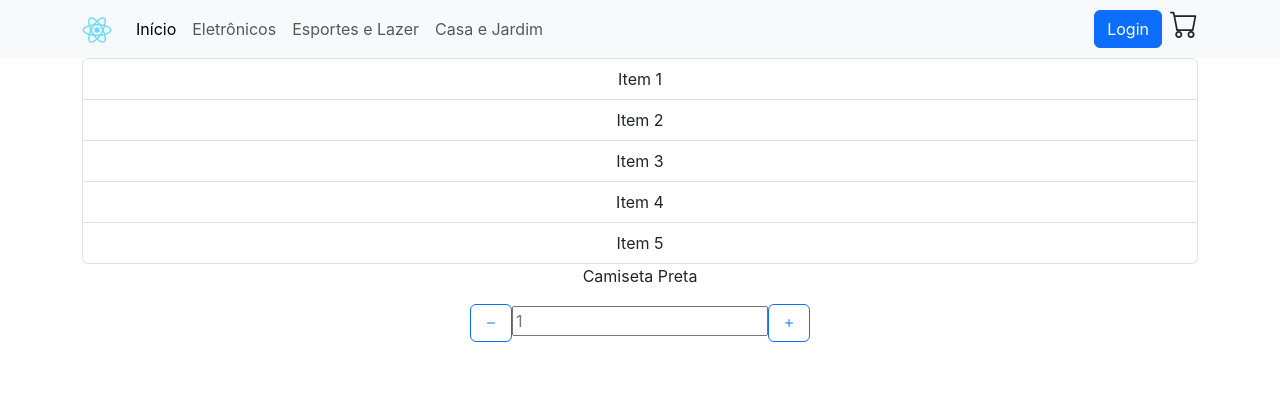
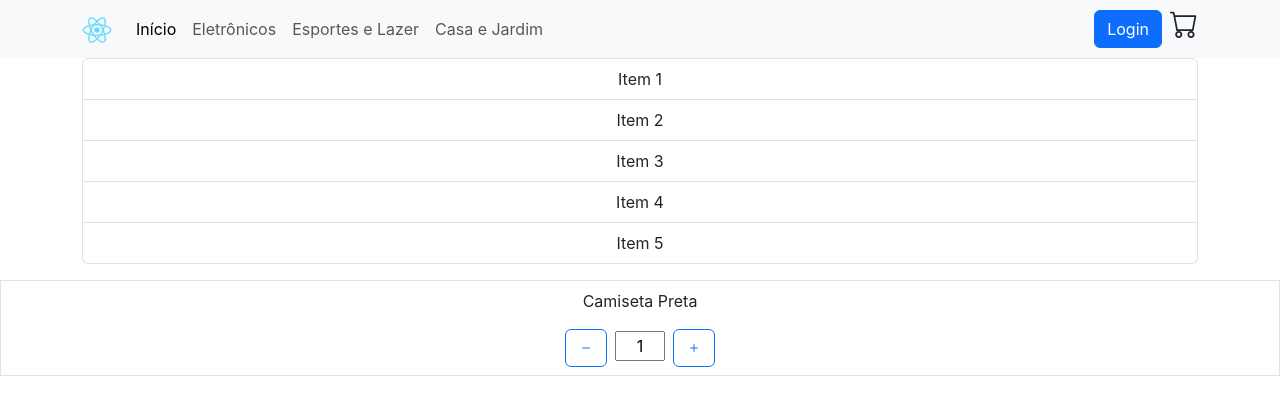
Before and after one commit to juan-silveira/muambas-silveira, a React (Create React App) app: page / in a window 1280 px wide. Shown: the top 414 px of the page. Built offline with nearby package versions, Linux system fonts and the light colour scheme.

Commit message:
feat: ItemCount

```diff
--- a/src/components/ItemCount/index.jsx
+++ b/src/components/ItemCount/index.jsx
@@ -1,18 +1,28 @@
+import React, { useState } from "react";
+
 const ItemCount = (props) => {
 
-    const stock = props.stock;
-    const initial = props.initial;
+    const stock = parseInt(props.stock);
+    const initial = parseInt(props.initial);
+    const [count, setCount] = useState(initial);
 
+    function removeItem() {
+        if(count > initial)
+        return setCount(count - 1)
+    }
 
-
+    function addItem() {
+        if(count < stock)
+        return setCount(count + 1)
+    }
 
     return (
         <>
-            <div className="form-group">
+            <div className="form-group border mt-3 py-2">
                 <p className="text-center">Camiseta Preta</p>
-                <button className="btn btn-outline-primary btn-icon" id="remove"><i className="bi bi-dash"></i></button>
-                <input type="number" placeholder="1"/>
-                <button className="btn btn-outline-primary btn-icon" id="add"><i className="bi bi-plus"></i></button>
+                <button className="btn btn-outline-primary btn-icon" id="remove" onClick={ removeItem }><i className="bi bi-dash"></i></button>
+                <input className="text-center mx-2" type="text" placeholder="1" value={ count } style={{maxWidth:"50px"}}/>
+                <button className="btn btn-outline-primary btn-icon" id="add" onClick={ addItem }><i className="bi bi-plus"></i></button>
             </div>
         </>
     )
```
